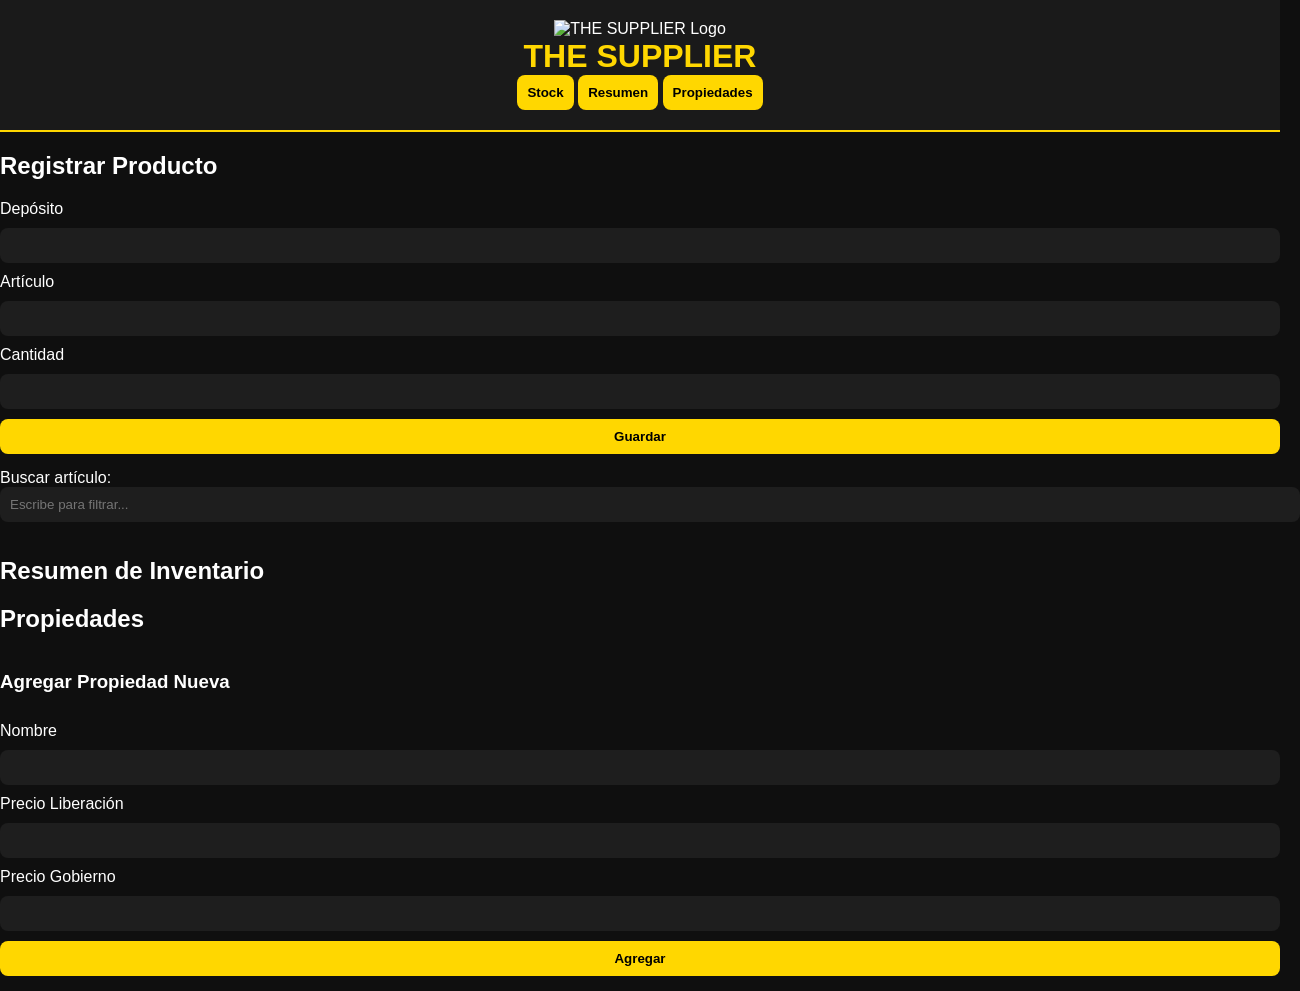
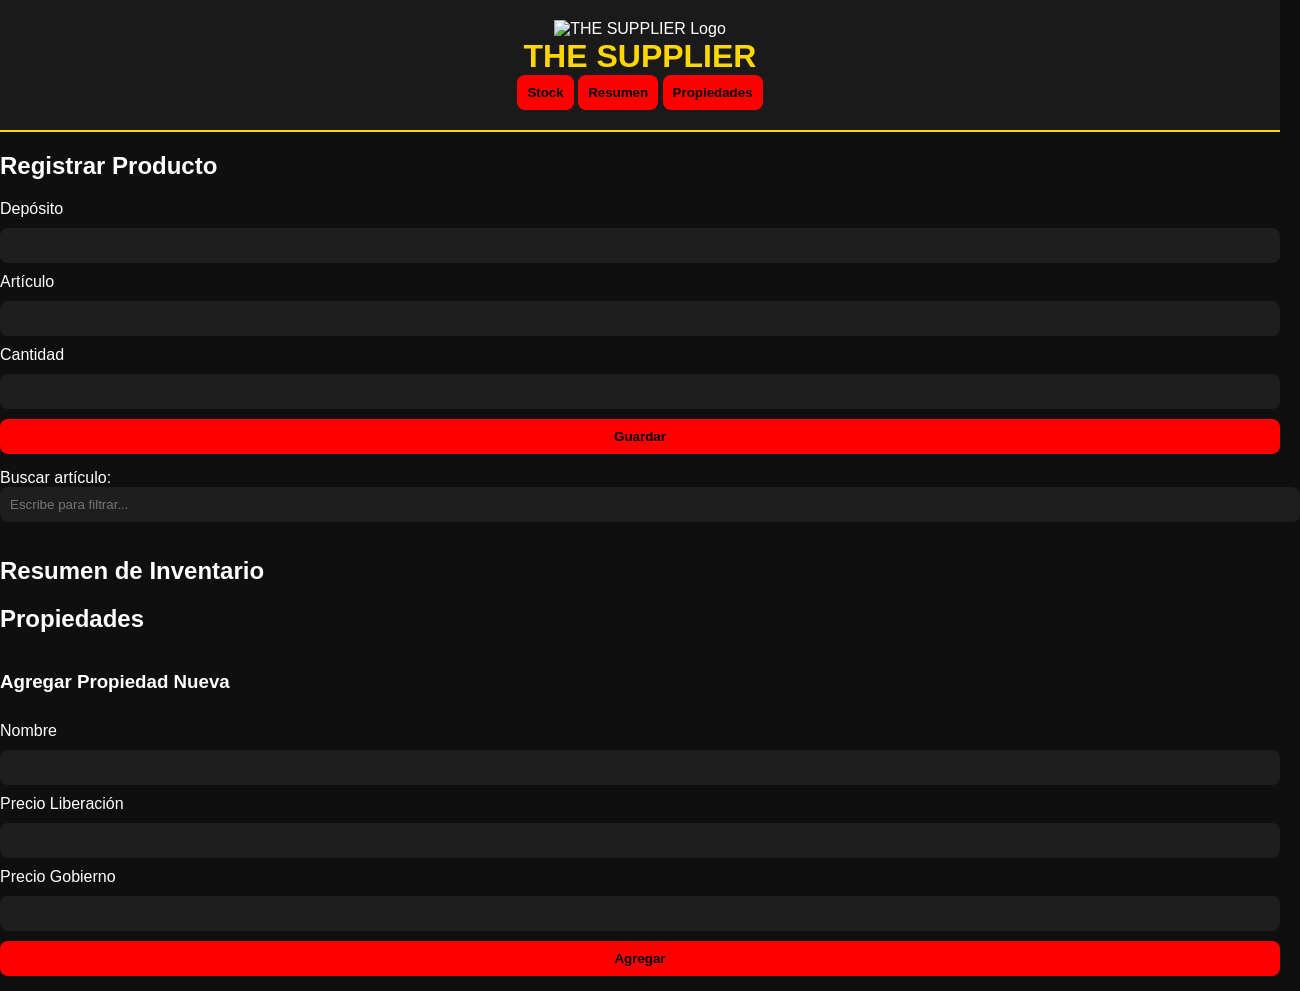

Change button background color to red

--- a/style.css
+++ b/style.css
@@ -37,7 +37,7 @@ input{
 
 button{
   padding:10px;
-  background:gold;
+  background:red;
   border:none;
   font-weight:bold;
   cursor:pointer;
